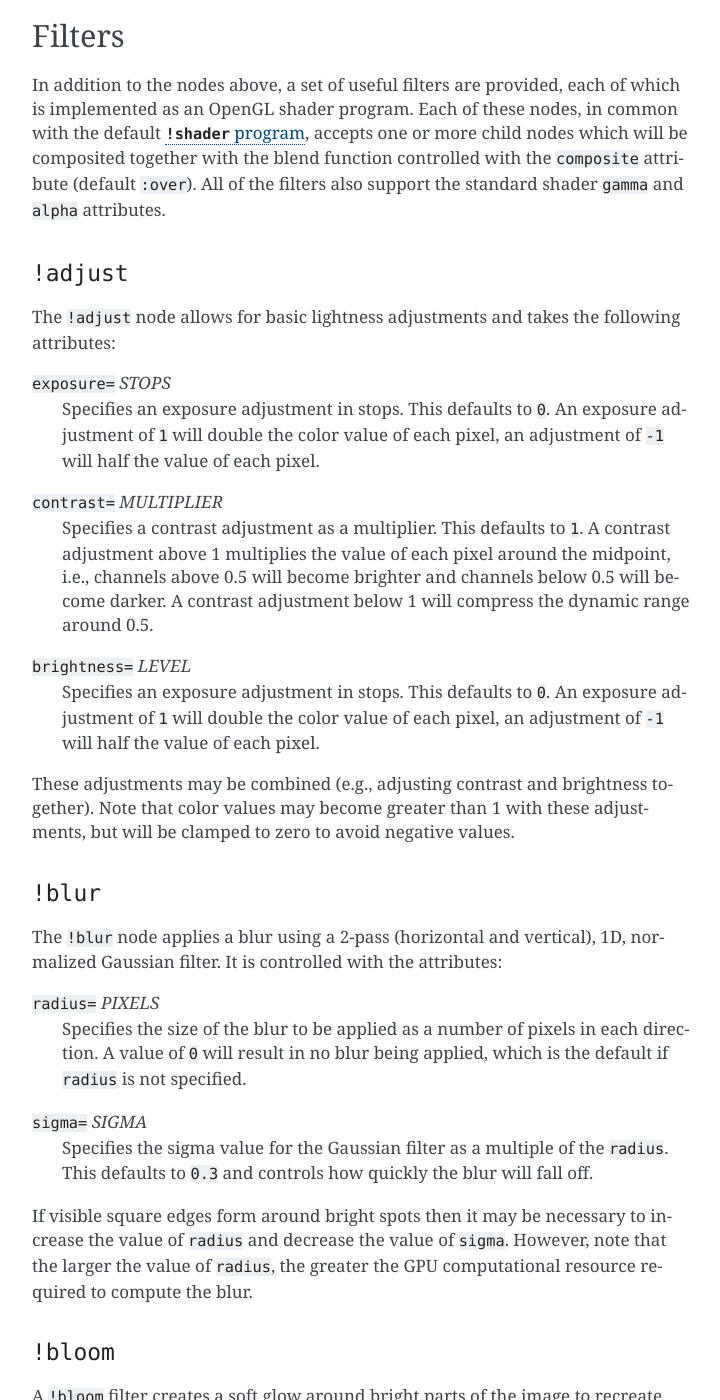
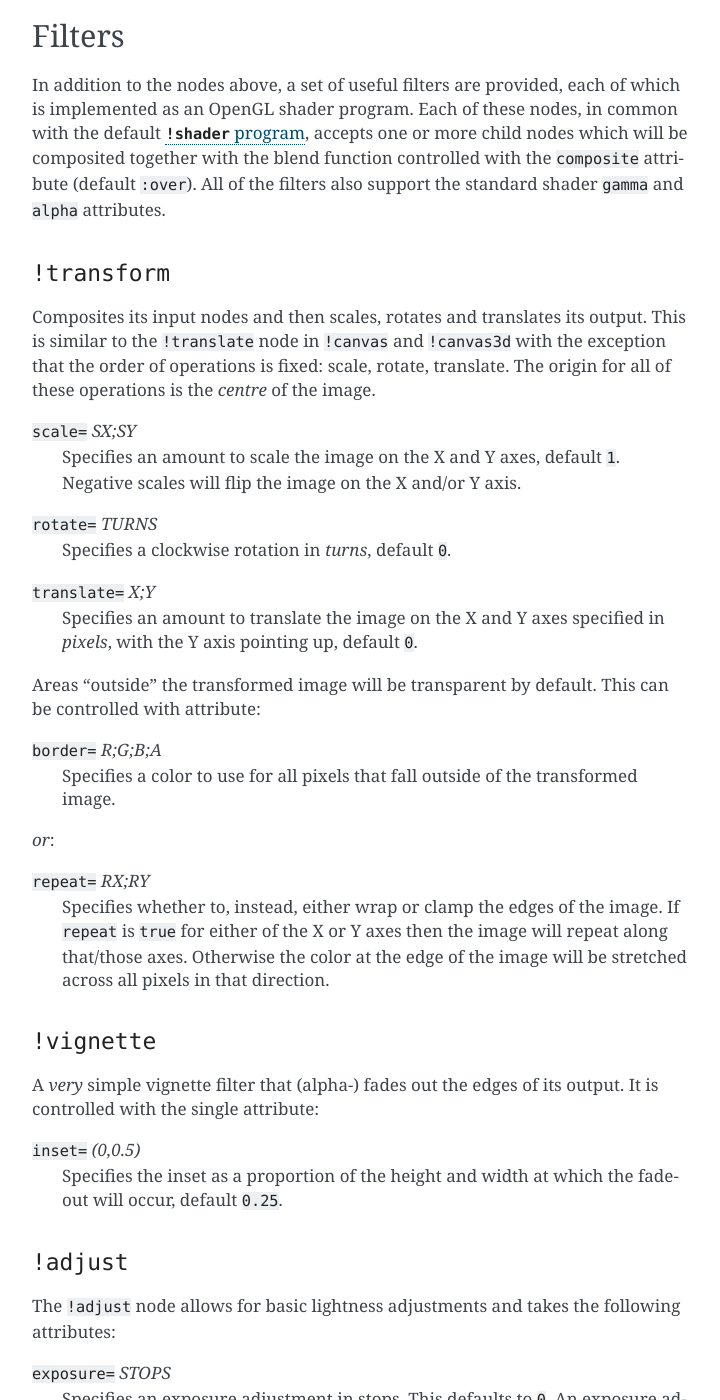
Before and after one commit to jonathanhogg/flitter, a Sphinx documentation site: the page built from docs/windows.md, in a window 1280 px wide and 1400 px high, scrolled down 11846 px. Shown: the whole window, without its empty margins (388-1108 px from the left). Built offline with Sphinx 7.4.7, drawn with Linux system fonts in a browser that asks for light colours.

Commit message:
Addition of `!transform` and `!vignette` window nodes
These are pretty simplistic (so far). The logic for sampler arguments is
also changed with this: shaders now default to sampling transparent for
texture coordinates outside of the child textures.

```diff
--- a/docs/windows.md
+++ b/docs/windows.md
@@ -528,6 +528,48 @@ which will be composited together with the blend function controlled with
 the `composite` attribute (default `:over`). All of the filters also support
 the standard shader `gamma` and `alpha` attributes.
 
+### `!transform`
+
+Composites its input nodes and then scales, rotates and translates its output.
+This is similar to the `!translate` node in `!canvas` and `!canvas3d` with the
+exception that the order of operations is fixed: scale, rotate, translate. The
+origin for all of these operations is the *centre* of the image.
+
+`scale=` *SX;SY*
+: Specifies an amount to scale the image on the X and Y axes, default `1`.
+Negative scales will flip the image on the X and/or Y axis.
+
+`rotate=` *TURNS*
+: Specifies a clockwise rotation in *turns*, default `0`.
+
+`translate=` *X;Y*
+: Specifies an amount to translate the image on the X and Y axes specified in
+*pixels*, with the Y axis pointing up, default `0`.
+
+Areas "outside" the transformed image will be transparent by default. This can
+be controlled with attribute:
+
+`border=` *R;G;B;A*
+: Specifies a color to use for all pixels that fall outside of the transformed
+image.
+
+*or*:
+
+`repeat=` *RX;RY*
+: Specifies whether to, instead, either wrap or clamp the edges of the image.
+If `repeat` is `true` for either of the X or Y axes then the image will repeat
+along that/those axes. Otherwise the color at the edge of the image will be
+stretched across all pixels in that direction.
+
+### `!vignette`
+
+A *very* simple vignette filter that (alpha-) fades out the edges of its output.
+It is controlled with the single attribute:
+
+`inset=` *(0,0.5)*
+: Specifies the inset as a proportion of the height and width at which the
+fade-out will occur, default `0.25`.
+
 ### `!adjust`
 
 The `!adjust` node allows for basic lightness adjustments and takes the
--- a/pyproject.toml
+++ b/pyproject.toml
@@ -85,7 +85,9 @@ noise = "flitter.render.window:Noise"
 record = "flitter.render.window.record:Record"
 reference = "flitter.render.window:Reference"
 shader = "flitter.render.window:Shader"
+transform = "flitter.render.window:Transform"
 video = "flitter.render.window.video:Video"
+vignette = "flitter.render.window:Vignette"
 
 [project.entry-points."flitter.render.controller"]
 push2 = "flitter.render.controller.push2:Push2Driver"
```
Also changed, not shown: 3 other files.
